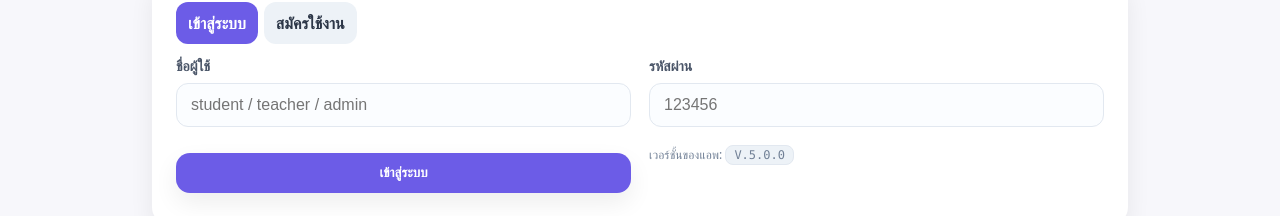
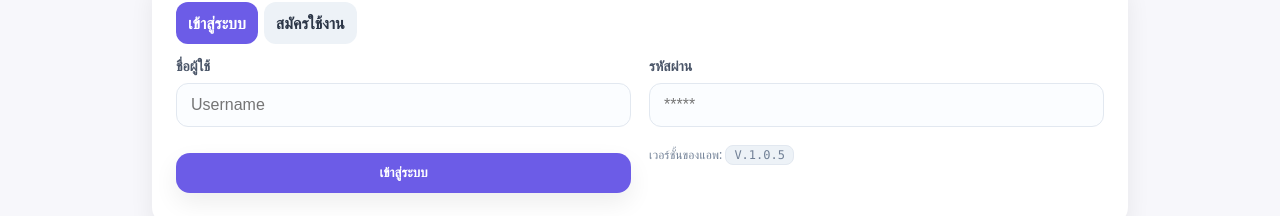
Before and after one commit to TEWIOCK/Logic-Lap-M4, a plain HTML site: page index.html in a window 1280 px wide. Shown: the part 471-687 px from the top of the page. Drawn offline with Linux system fonts and the light colour scheme.

Commit message:
Add files via upload

```diff
--- a/index.html
+++ b/index.html
@@ -36,10 +36,10 @@
 
       <div id="card-login">
         <form id="loginForm" class="grid cols-2">
-          <div class="input"><label>ชื่อผู้ใช้</label><input id="login_user" placeholder="student / teacher / admin"></div>
-          <div class="input"><label>รหัสผ่าน</label><input id="login_pass" type="password" placeholder="123456"></div>
+          <div class="input"><label>ชื่อผู้ใช้</label><input id="login_user" placeholder="Username"></div>
+          <div class="input"><label>รหัสผ่าน</label><input id="login_pass" type="password" placeholder="*****"></div>
           <div><button class="btn" style="width:100%;margin-top:8px">เข้าสู่ระบบ</button><div class="small" id="login_msg" style="margin-top:8px"></div></div>
-		  <div class="small">เวอร์ชั้นของแอพ: <span class="kbd">V.5.0.0</span>
+		  <div class="small">เวอร์ชั้นของแอพ: <span class="kbd">V.1.0.5</span>
         </form>
       </div>
 
```
